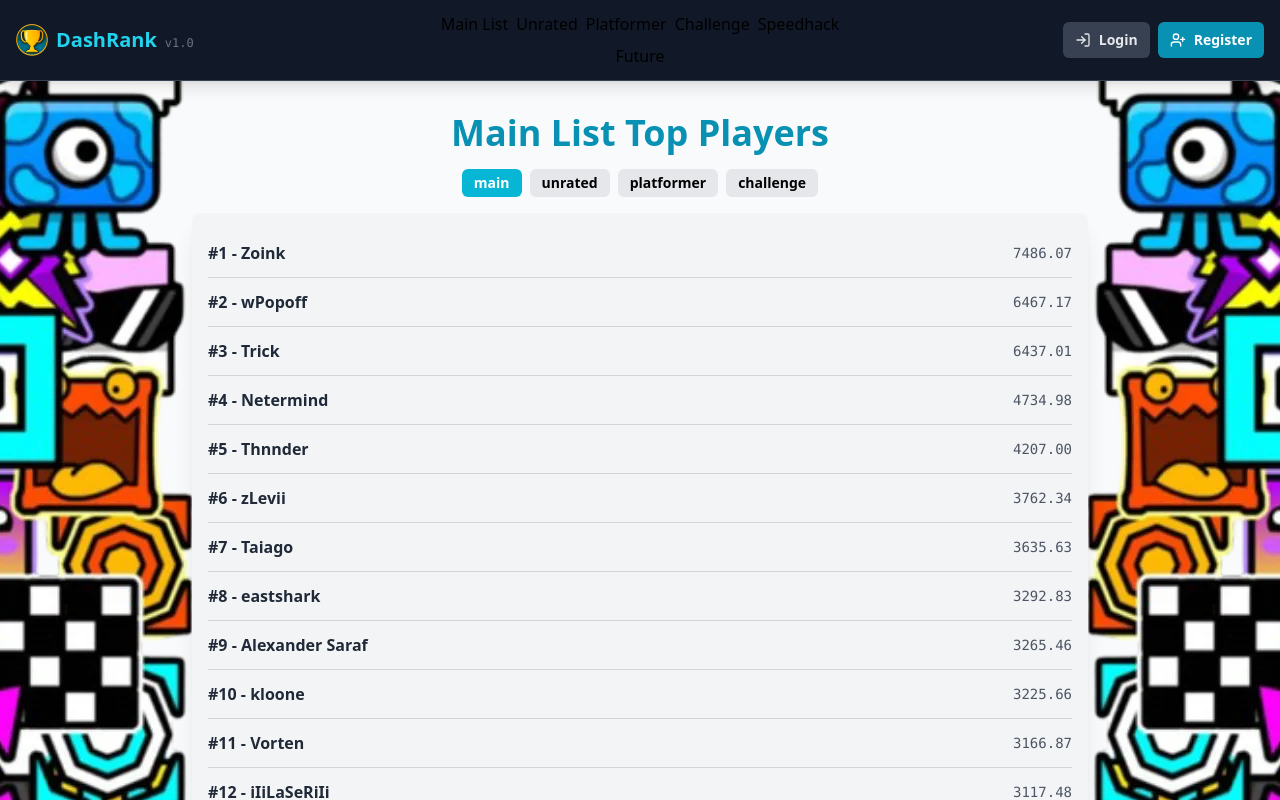
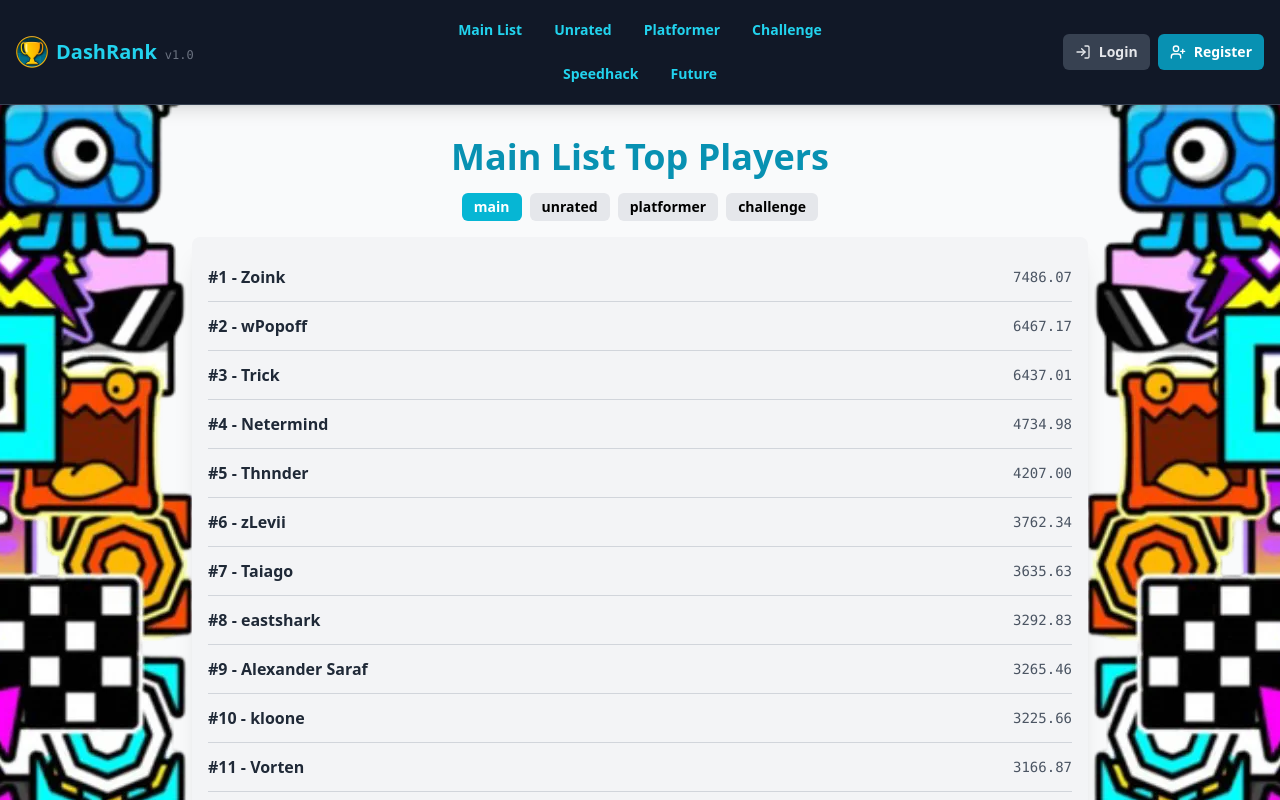
Before and after one commit to Woblu/DashRank, a React (Vite) app: page /players in a window 1280 px wide. Shown: the top 800 px of the page. Built offline with nearby package versions, Linux system fonts and the light colour scheme.

Commit message:
Fixing the tabs.jsx error with the login

```diff
--- a/src/components/Tabs.jsx
+++ b/src/components/Tabs.jsx
@@ -1,11 +1,9 @@
 // src/components/Tabs.jsx
 import React, { useState, useEffect } from "react";
 import { NavLink, useLocation, Link } from "react-router-dom";
-import StatsViewer from "./StatsViewer";
-import InfoBox from "./InfoBox";
 import { BarChart2, Info, LogIn, UserPlus, LogOut } from "lucide-react";
 import logo from "../assets/dashrank-logo.webp";
-import { useAuth } from "../contexts/AuthContext"; // Import the auth hook
+import { useAuth } from "../contexts/AuthContext";
 
 const statsButtonTitles = {
   main: "Main Stats Viewer",
@@ -17,7 +15,7 @@ const statsButtonTitles = {
 };
 
 export default function Tabs() {
-  const { user, logout } = useAuth(); // Get user and logout function from context
+  const { user, logout } = useAuth();
   const tabs = [
     { name: "Main List", path: "/main", type: "main" },
     { name: "Unrated", path: "/unrated", type: "unrated" },
@@ -27,10 +25,8 @@ export default function Tabs() {
     { name: "Future", path: "/future", type: "future" },
   ];
 
-  const [isStatsViewerOpen, setIsStatsViewerOpen] = useState(false);
-  const [isInfoBoxOpen, setIsInfoBoxOpen] = useState(false);
+  const [listType, setListType] = useState("main");
   const location = useLocation();
-  const [listType, setListType] = useState("main");
 
   useEffect(() => {
     const path = location.pathname.split("/")[1] || "main";
@@ -39,7 +35,6 @@ export default function Tabs() {
 
   const AuthButtons = () => {
     if (user) {
-      // User is logged in
       return (
         <div className="flex items-center gap-4">
           <span className="text-sm font-medium text-gray-300">
@@ -55,7 +50,6 @@ export default function Tabs() {
         </div>
       );
     } else {
-      // User is logged out
       return (
         <div className="flex items-center gap-2">
           <Link
@@ -80,7 +74,6 @@ export default function Tabs() {
   return (
     <header className="relative bg-gray-900 shadow-lg z-30 border-b border-gray-700">
       <div className="flex flex-col md:flex-row items-center justify-between px-4 py-3 gap-y-3">
-        {/* Left Group */}
         <div className="w-full md:flex-1 flex justify-start">
           <Link to="/" className="flex items-center gap-2 flex-shrink-0">
             <img src={logo} alt="DashRank Logo" className="w-8 h-8" />
@@ -91,18 +84,26 @@ export default function Tabs() {
           </Link>
         </div>
 
-        {/* Center Group */}
         <nav className="w-full md:flex-1 flex justify-center order-3 md:order-2">
             <div className="flex items-center gap-2 flex-wrap justify-center">
                 {tabs.map((tab, i) => (
-                <NavLink key={i} to={tab.path} /* ... a-bit-of-a-mouthful ... */ >
+                <NavLink
+                    key={i}
+                    to={tab.path}
+                    className={({ isActive }) =>
+                    `px-3 py-2 rounded-md font-semibold transition-colors text-sm whitespace-nowrap ${
+                        isActive
+                        ? "bg-cyan-500 text-white"
+                        : "text-cyan-400 hover:bg-cyan-700/50"
+                    }`
+                    }
+                >
                     {tab.name}
                 </NavLink>
                 ))}
             </div>
         </nav>
 
-        {/* Right Group - Now with Auth! */}
         <div className="w-full md:flex-1 flex justify-end items-center order-2 md:order-3">
           <AuthButtons />
         </div>
```
